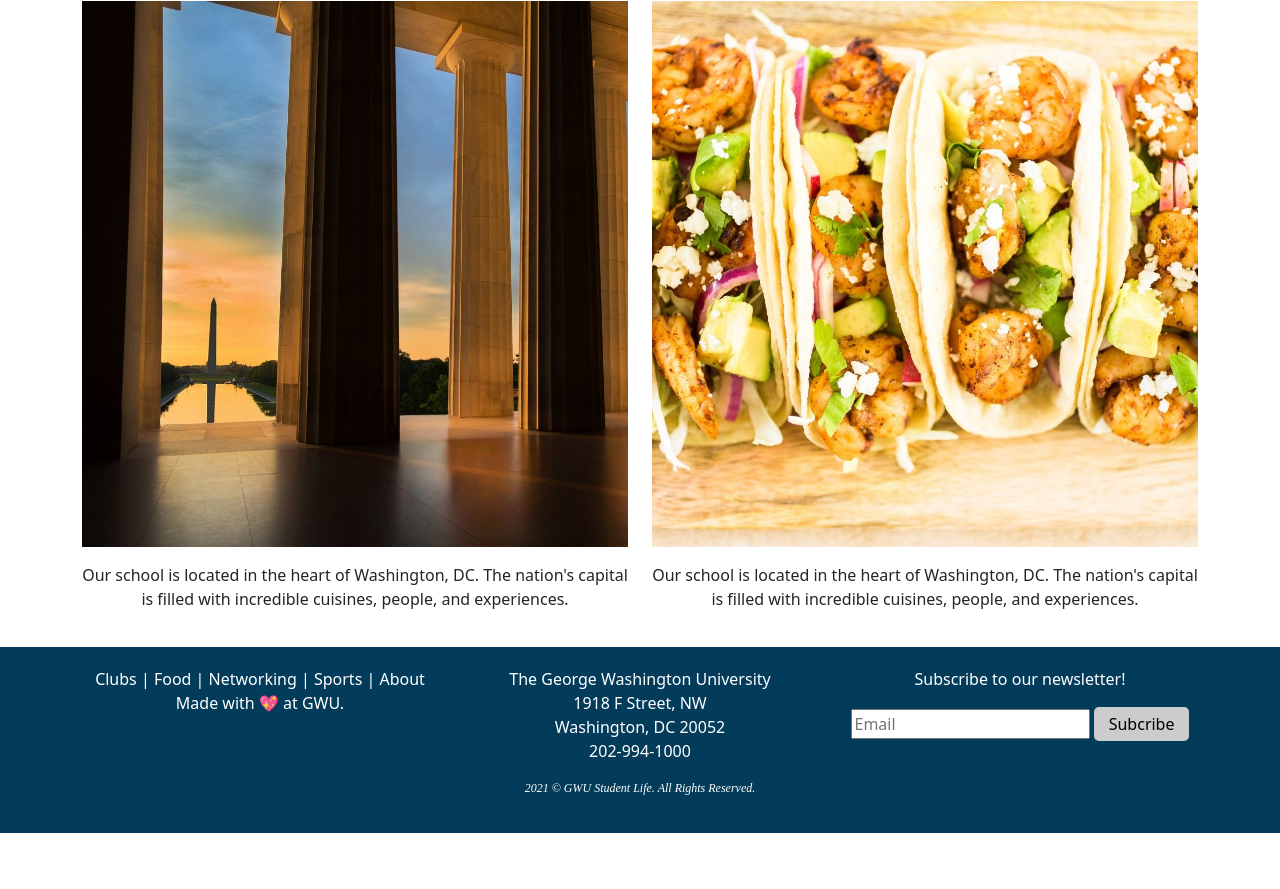
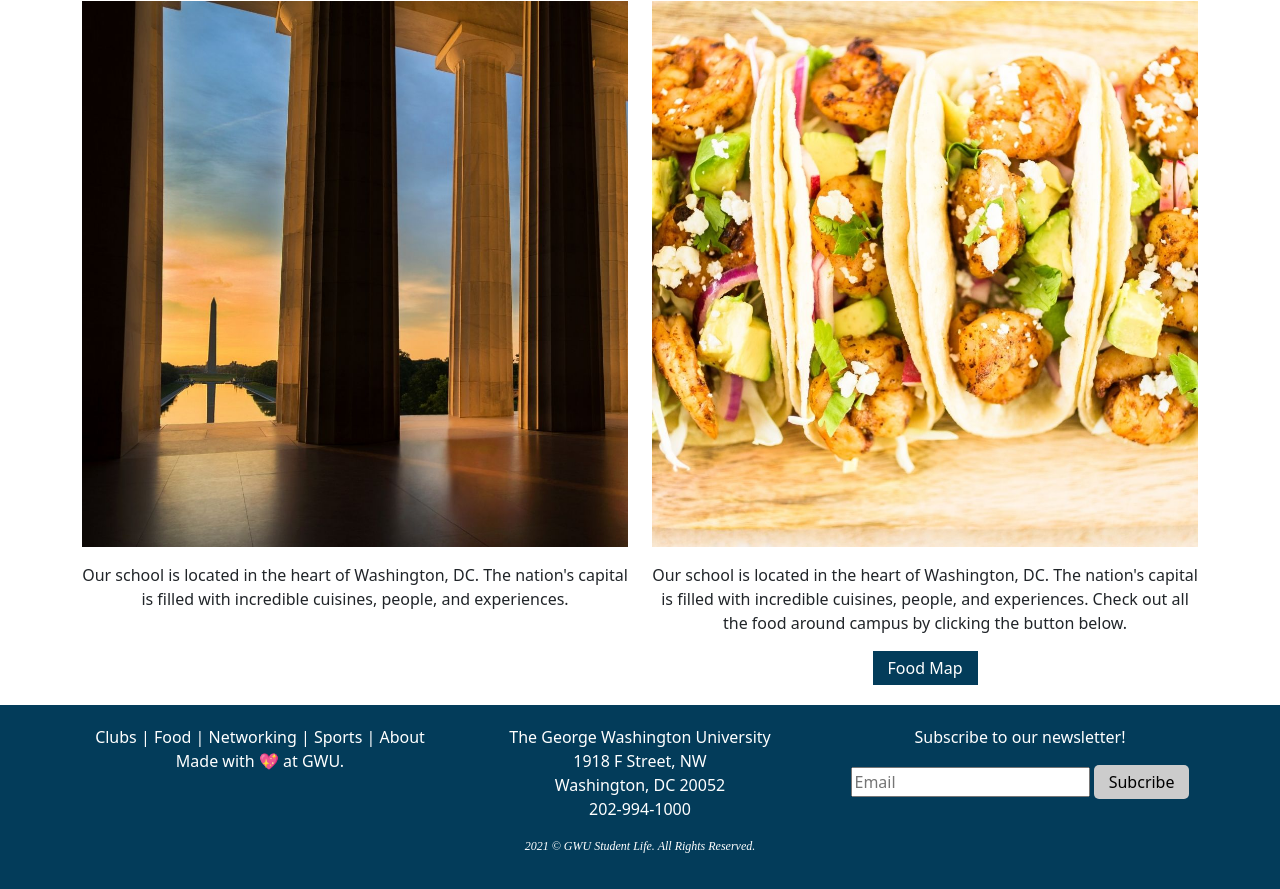
Before and after one commit to garrettramela/gwu-web-apps, a plain HTML site: page index.html in a window 1280 px wide. Shown: the part 824-1713 px from the top of the page. Before the commit the page ends 1657 px from the top, so only its background shows below. Drawn offline with nearby package versions, Linux system fonts and the light colour scheme.

Commit message:
Added button and more text on homescreen.

```diff
--- a/index.html
+++ b/index.html
@@ -48,7 +48,8 @@
                         <figure>
                             <img class="img-fluid" src="img/home/food-and-cuisine.jpg" alt="An aerial shot of shrimp tacos." height="500px">
                         </figure>
-                        <p>Our school is located in the heart of Washington, DC. The nation's capital is filled with incredible cuisines, people, and experiences.</p>
+                        <p>Our school is located in the heart of Washington, DC. The nation's capital is filled with incredible cuisines, people, and experiences. Check out all the food around campus by clicking the button below.</p>
+                        <button><a href="food-map.html" title="GWU Campus Food">Food Map</a></button>
                     </section>
                 </div>
             </div>
```
